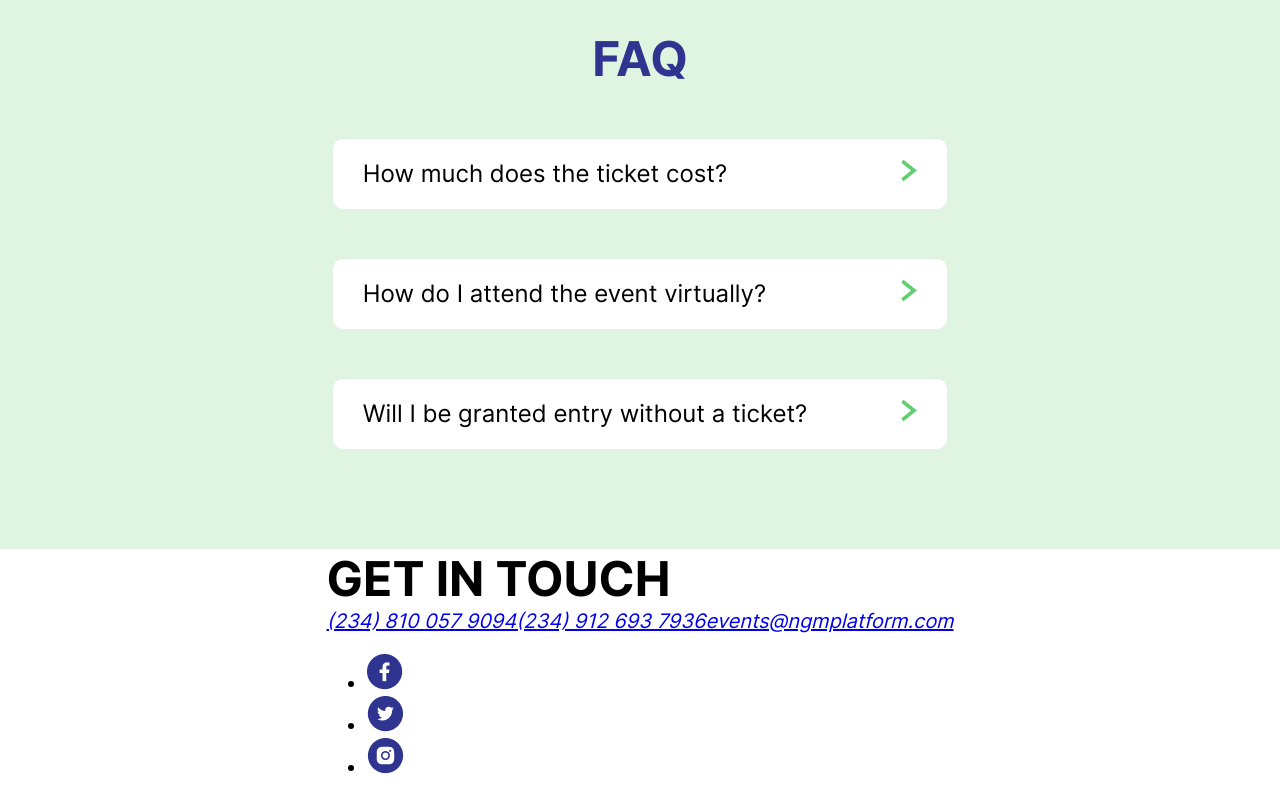
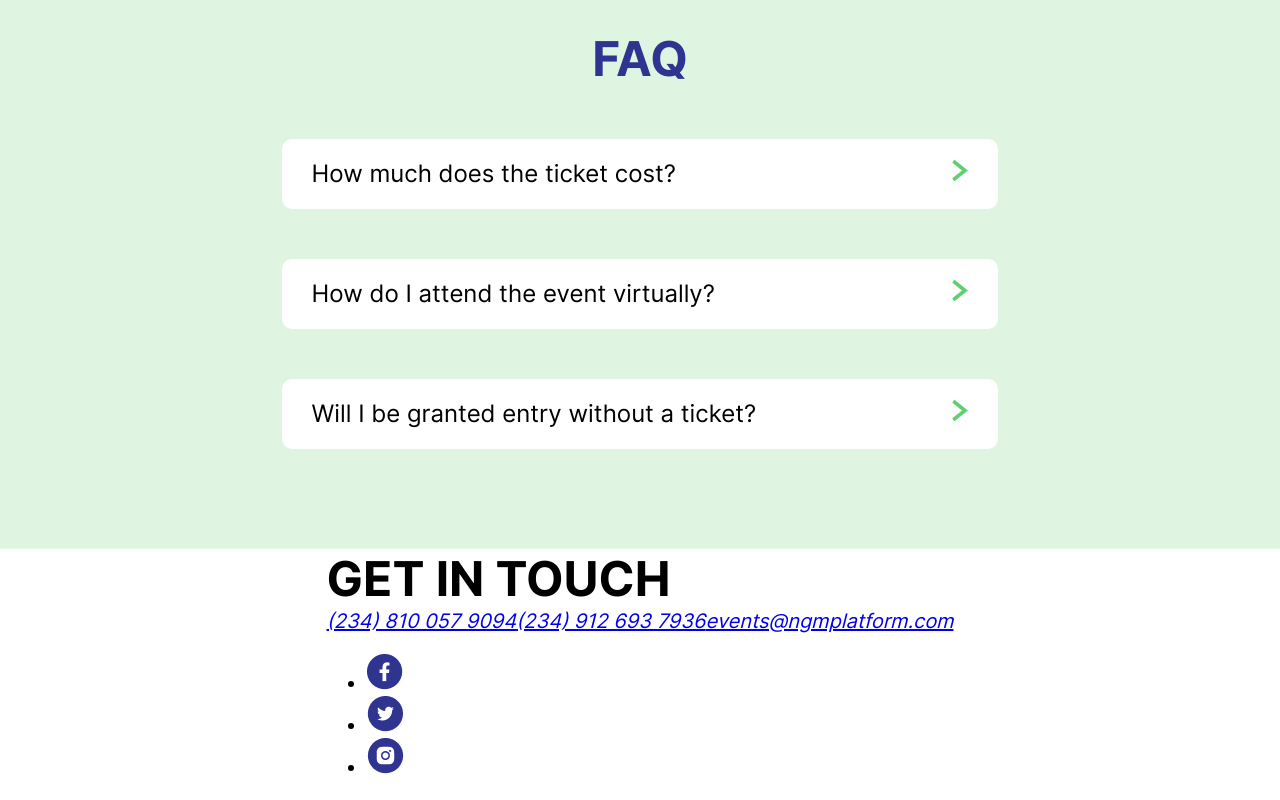
Before and after one commit to aishat-liasu/ngm-pilot, a React (Create React App) app: page / in a window 1280 px wide. Shown: the part 2581-3381 px from the top of the page. Built offline with nearby package versions, Linux system fonts and the light colour scheme.

Commit message:
refactor: redesign faq disclosure widget

```diff
--- a/src/styles/faq-widget.css
+++ b/src/styles/faq-widget.css
@@ -1,22 +1,25 @@
 
 details {
-    width: 60%;
-    padding: 20px 30px;
+    width: 70%;
     border-radius: 10px;
     background-color: var(--white);
     margin-bottom: 50px;
-    cursor: pointer;
 }
 
 details p {
-    color: var(--darkgreen);
-    margin-top: 20px;
+    color: var(--darkblue);
+    font-weight: 600;
     font-size: 24px;
+    text-align: left;
+    padding: 0 30px 20px;
 }
 summary {
     list-style: none;
     position: relative;
     font-size: 24px;
+    text-align: left;
+    padding: 20px 30px;
+    cursor: pointer;
 }
 summary::-webkit-details-marker {
     display: none;
@@ -26,12 +29,13 @@ details summary::after{
     content: url('../images/right-arrow-icon.png');
     color: var(--darkgreen);
     position: absolute;
-    right: 0;
+    right: 30px;
+    top: 20px;
+    margin-left: 20px;
+
 }
 
 details[open] summary::after {
     content: url('../images/down-arrow-icon.png');
-    color: var(--darkgreen);
-    font-size: 20px;
-    font-weight: 500;
+
 }
```
